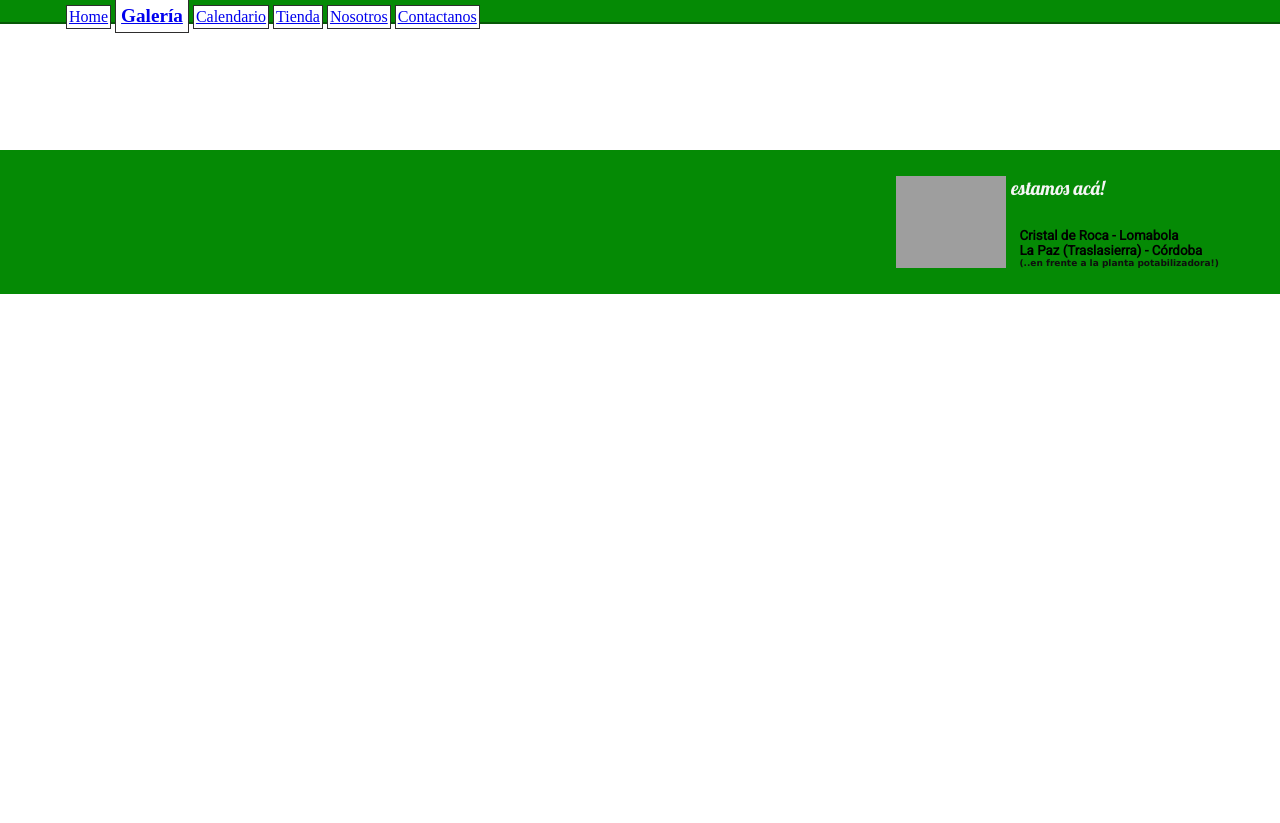
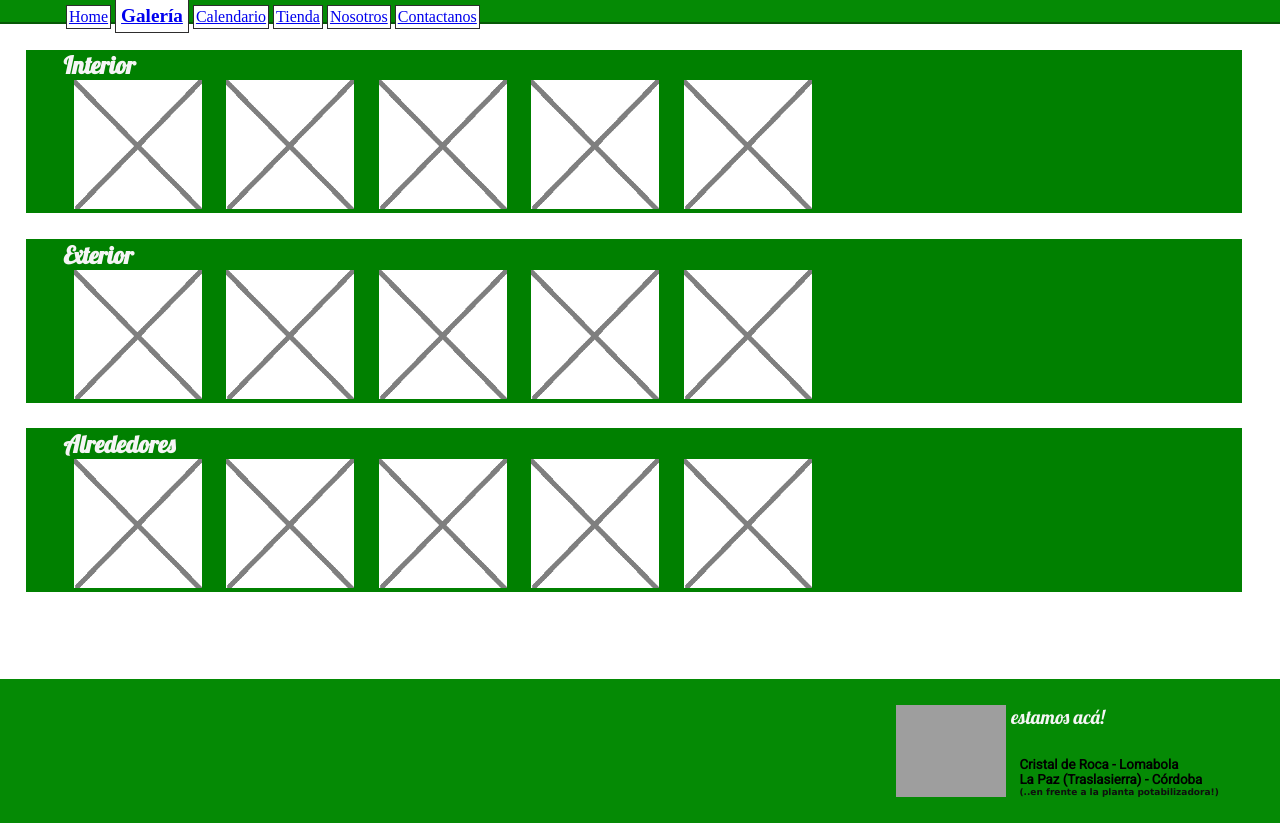
Before and after one commit to lopezjuanma96/la-raquela, a plain HTML site: page pages/gallery.html in a window 1280 px wide. Shown: the part 40-863 px from the top of the page. Before the commit the page ends 800 px from the top, so only its background shows below. Drawn offline with Linux system fonts and the light colour scheme; grey boxes are pictures that could not be loaded.

```diff
--- a/css/general-style.css
+++ b/css/general-style.css
@@ -293,3 +293,43 @@
     width: 7%;
     height: 14%;
 }
+
+/* GALLERY | ----------------------*/
+
+.galleryBlock{
+    width: 100%;
+    height: 100%;
+}
+
+.galleryReelBlock{
+    background-color: green;
+    width: 95%;
+    height: 25%;
+    margin: 2%;
+    display: grid;
+    grid-template-rows: 3fr 20fr 60fr;
+    grid-template-columns: 3fr 90fr 3fr;
+}
+
+.galleryReel__title{
+    color: whitesmoke;
+    font-family: 'Lobster', cursive;
+    grid-row: 2;
+    grid-column: 2;
+    width: 100%;
+    height: 100%;
+}
+
+.galleryReel__content{
+    grid-row: 3;
+    grid-column: 2;
+    width: 90%;
+    height: 100%;
+}
+
+.galleryReel__content__element{
+    display: inline-block;
+    width: 10vw;
+    max-height:100%;
+    margin: 0% 1%;
+}
--- a/pages/gallery.html
+++ b/pages/gallery.html
@@ -27,13 +27,46 @@
         </div>
     </header>
 
-    </br>
-    </br>
-    </br>
-    </br>
-    </br>
-    </br>
-    </br>
+    <section>
+        <div class="galleryBlock">
+            <div class="galleryReelBlock" id="gallery-interior">
+                <div class="galleryReel__title">
+                    <h2>Interior</h2>
+                </div>
+                <div class="galleryReel__content">
+                    <div class="galleryReel__content__element"><img src="../imgs/empty-slot.png" alt="slot" width="100%"></div>
+                    <div class="galleryReel__content__element"><img src="../imgs/empty-slot.png" alt="slot" width="100%"></div>
+                    <div class="galleryReel__content__element"><img src="../imgs/empty-slot.png" alt="slot" width="100%"></div>
+                    <div class="galleryReel__content__element"><img src="../imgs/empty-slot.png" alt="slot" width="100%"></div>
+                    <div class="galleryReel__content__element"><img src="../imgs/empty-slot.png" alt="slot" width="100%"></div>
+                </div>
+            </div>
+            <div class="galleryReelBlock" id="gallery-exterior">
+                <div class="galleryReel__title">
+                    <h2>Exterior</h2>
+                </div>
+                <div class="galleryReel__content">
+                    <div class="galleryReel__content__element"><img src="../imgs/empty-slot.png" alt="slot" width="100%"></div>
+                    <div class="galleryReel__content__element"><img src="../imgs/empty-slot.png" alt="slot" width="100%"></div>
+                    <div class="galleryReel__content__element"><img src="../imgs/empty-slot.png" alt="slot" width="100%"></div>
+                    <div class="galleryReel__content__element"><img src="../imgs/empty-slot.png" alt="slot" width="100%"></div>
+                    <div class="galleryReel__content__element"><img src="../imgs/empty-slot.png" alt="slot" width="100%"></div>
+                </div>
+            </div>
+            <div class="galleryReelBlock" id="gallery-surroundings">
+                <div class="galleryReel__title">
+                    <h2>Alrededores</h2>
+                </div>
+                <div class="galleryReel__content">
+                    <div class="galleryReel__content__element"><img src="../imgs/empty-slot.png" alt="slot" width="100%"></div>
+                    <div class="galleryReel__content__element"><img src="../imgs/empty-slot.png" alt="slot" width="100%"></div>
+                    <div class="galleryReel__content__element"><img src="../imgs/empty-slot.png" alt="slot" width="100%"></div>
+                    <div class="galleryReel__content__element"><img src="../imgs/empty-slot.png" alt="slot" width="100%"></div>
+                    <div class="galleryReel__content__element"><img src="../imgs/empty-slot.png" alt="slot" width="100%"></div>
+                </div>
+            </div>
+        </div>
+    </section>
 
     <footer>
         <div class="footerBlock">
```
